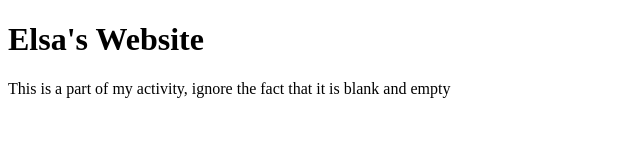
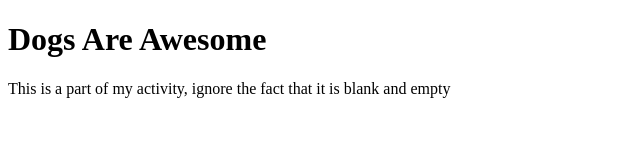
Before and after one commit to bengueb/bengueb.github.io, a plain HTML site: page index.html in a window 1280 px wide. Shown: the whole page, without its empty margins (0-640 px from the left). Drawn offline with Linux system fonts and the light colour scheme.

Commit message:
Adding additional changes made to the html changes

```diff
--- a/index.html
+++ b/index.html
@@ -2,7 +2,7 @@
 <html lang= "eng-us">
 <head>
     <title>Hello World, First Site Yo!</title>
-    <H1>Elsa's Website</H1>
+    <H1>Dogs Are Awesome</H1>
 </head>
 
 <body>
```
